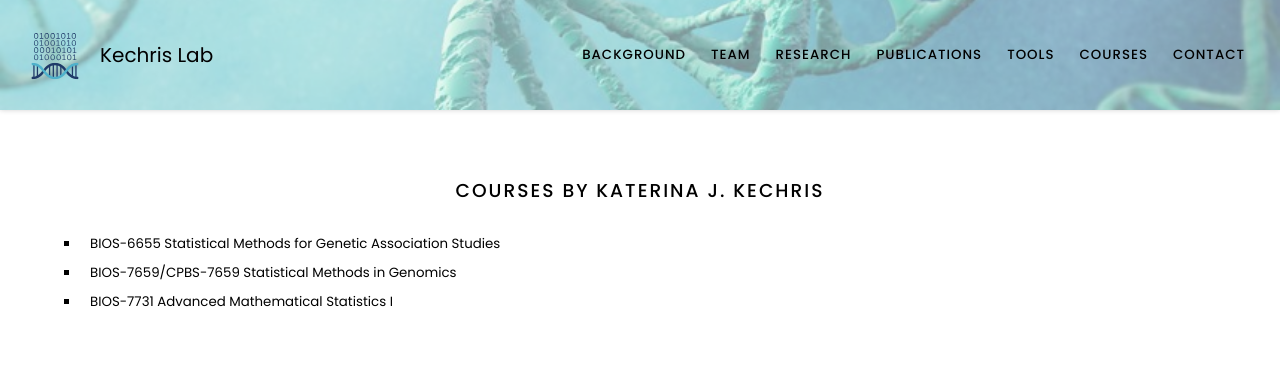
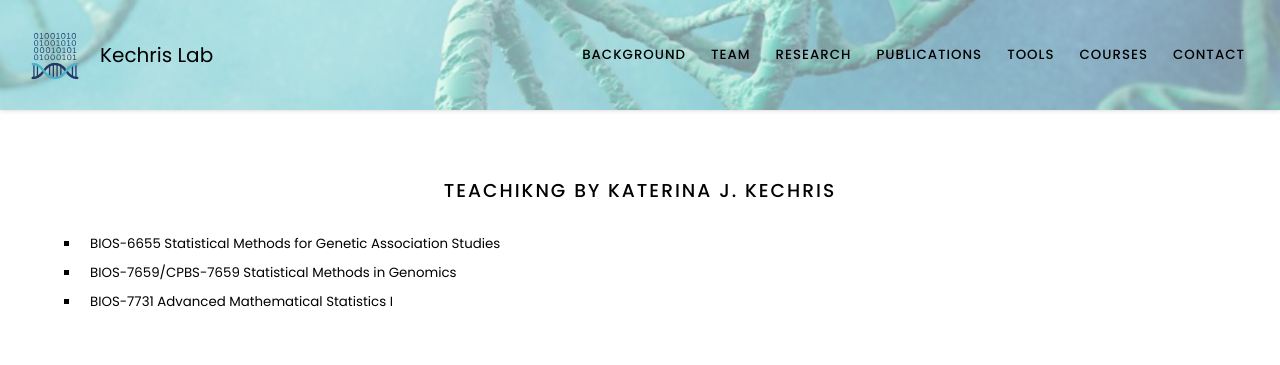
Before and after one commit to KechrisLab/kechrislab.github.io, a Jekyll site: the page built from teaching/index.md, in a window 1280 px wide. Shown: the top 365 px of the page. Built offline with Jekyll 4.4.1, drawn with Linux system fonts in a browser that asks for light colours.

Commit message:
Update index.md

```diff
--- a/teaching/index.md
+++ b/teaching/index.md
@@ -5,7 +5,7 @@ nav:
   tooltip: Classes
 ---
 
-# COURSES BY KATERINA J. KECHRIS
+# TEACHIKNG BY KATERINA J. KECHRIS
 
 + BIOS-6655 Statistical Methods for Genetic Association Studies
 + BIOS-7659/CPBS-7659 Statistical Methods in Genomics
```
